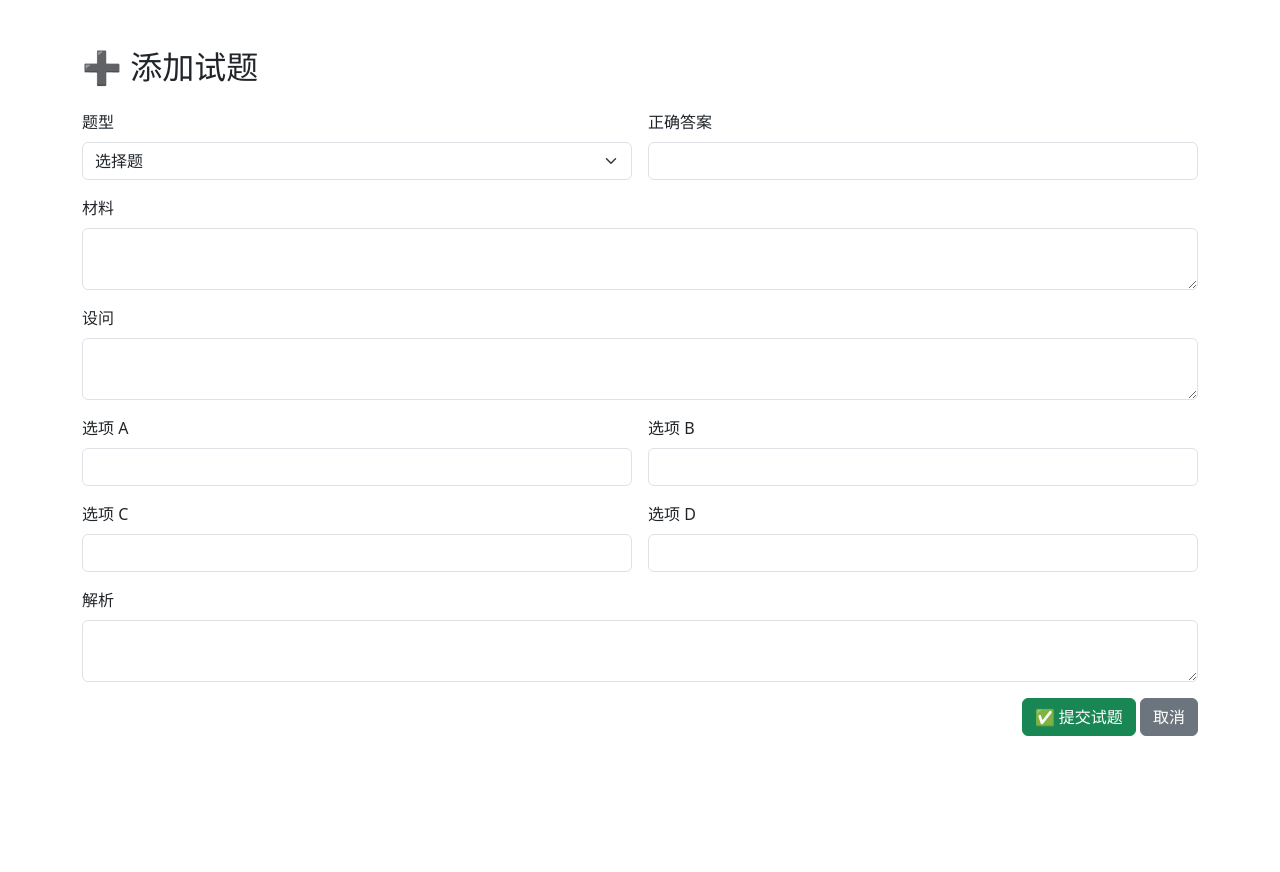
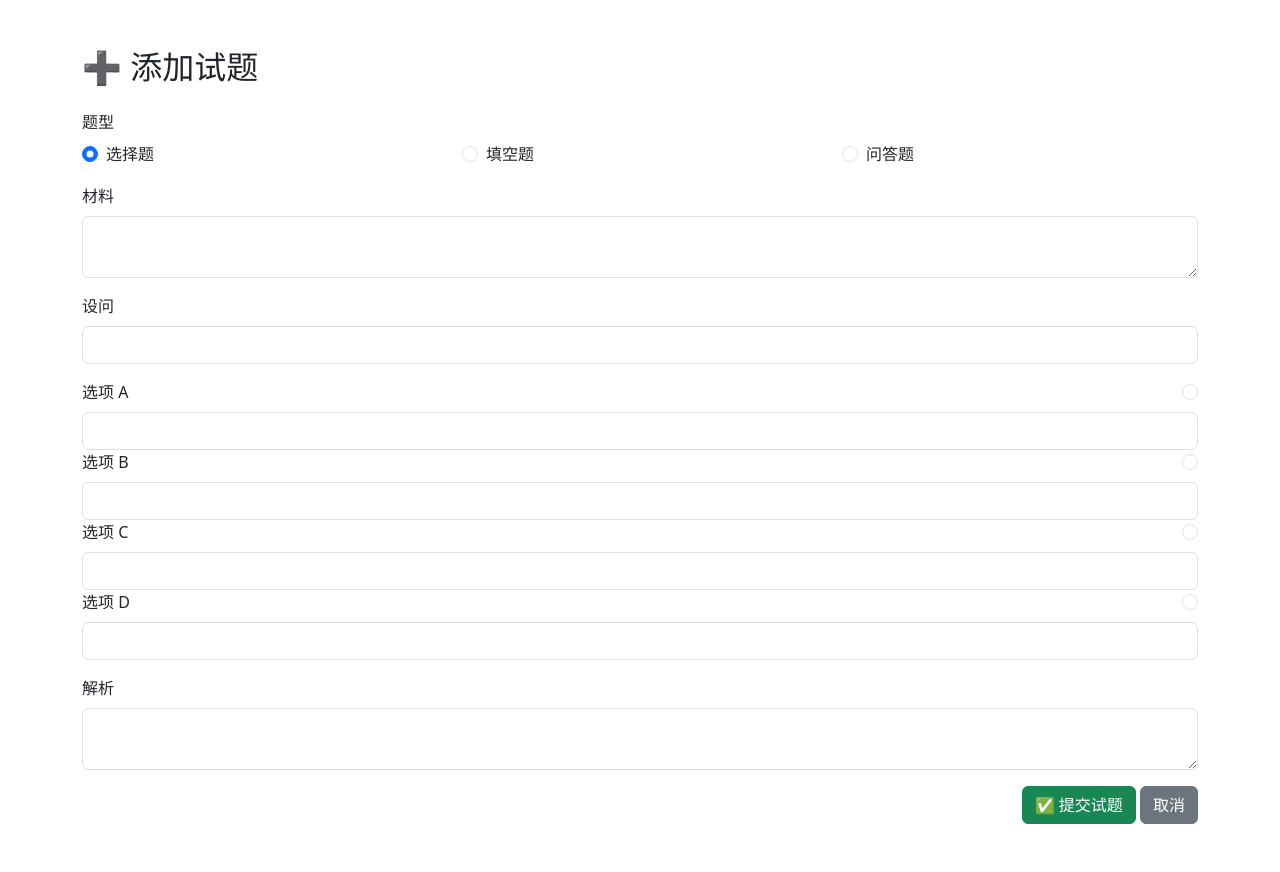
Before and after one commit to KalThuris-AirWind/SZTWEB, a Flask app: page /add in a window 1280 px wide. Before the commit the page ends 736 px from the top, so only its background shows below. Run offline with Flask 3, Linux system fonts and the light colour scheme.

Commit message:
update add_question page with type-based answer input

```diff
--- a/templates/add_question.html
+++ b/templates/add_question.html
@@ -4,27 +4,86 @@
     <meta charset="UTF-8">
     <title>添加试题</title>
     <link href="https://cdn.jsdelivr.net/npm/bootstrap@5.3.0/dist/css/bootstrap.min.css" rel="stylesheet">
+    <script>
+        function validateForm() {
+            const questionType = document.querySelector('input[name="question_type"]:checked').value;
+
+            if (questionType === "选择题") {
+                const correctAnswer = document.querySelector('input[name="correct_answer"]:checked');
+                if (!correctAnswer) {
+                    alert("请确保选择正确答案！");
+                    return false;
+                }
+            } else {
+                const textAnswer = document.getElementById('correct_answer_text').value.trim();
+                if (!textAnswer) {
+                    alert("请填写正确答案！");
+                    return false;
+                }
+            }
+            return true;
+        }
+
+        function toggleAnswerInput() {
+            const type = document.querySelector('input[name="question_type"]:checked').value;
+            const choiceDiv = document.getElementById("choice-options");
+            const textAnswerDiv = document.getElementById("text-answer");
+
+            if (type === "选择题") {
+                choiceDiv.style.display = "block";
+                textAnswerDiv.style.display = "none";
+            } else {
+                choiceDiv.style.display = "none";
+                textAnswerDiv.style.display = "block";
+            }
+        }
+
+        document.addEventListener("DOMContentLoaded", function () {
+            document.querySelectorAll('input[name="question_type"]').forEach(radio => {
+                radio.addEventListener("change", toggleAnswerInput);
+            });
+            toggleAnswerInput();
+
+            document.addEventListener("keydown", function (event) {
+                if ((event.ctrlKey || event.metaKey) && event.key === "Enter") {
+                    event.preventDefault();
+                    if (validateForm()) {
+                        document.querySelector("form").submit();
+                    }
+                }
+            });
+        });
+    </script>
 </head>
 <body class="container py-5">
     <h2 class="mb-4">➕ 添加试题</h2>
 
-    <form action="/add" method="post" autocomplete="off">
+    <form action="/add" method="post" autocomplete="off" onsubmit="return validateForm()">
         <div class="row g-3">
+
             <!-- 题型 -->
-            <div class="col-md-6">
-                <label for="question_type" class="form-label">题型</label>
-                <select id="question_type" name="question_type" class="form-select" required>
-                    <option value="">请选择题型</option>
-                    <option value="选择题" selected>选择题</option>
-                    <option value="填空题">填空题</option>
-                    <option value="问答题">问答题</option>
-                </select>
+            <div class="col-12">
+                <label class="form-label">题型</label>
+                <div class="row">
+                    <div class="col-4">
+                        <div class="form-check">
+                            <input class="form-check-input" type="radio" name="question_type" value="选择题" id="type_choice" checked>
+                            <label class="form-check-label" for="type_choice">选择题</label>
                         </div>
-
-            <!-- 正确答案 -->
-            <div class="col-md-6">
-                <label for="correct_answer" class="form-label">正确答案</label>
-                <input type="text" id="correct_answer" name="correct_answer" class="form-control" autocomplete="off">
+                    </div>
+                    <div class="col-4">
+                        <div class="form-check">
+                            <input class="form-check-input" type="radio" name="question_type" value="填空题" id="type_fill">
+                            <label class="form-check-label" for="type_fill">填空题</label>
+                        </div>
+                    </div>
+                    <div class="col-4">
+                        <div class="form-check">
+                            <input class="form-check-input" type="radio" name="question_type" value="问答题" id="type_qa">
+                            <label class="form-check-label" for="type_qa">问答题</label>
+                        </div>
+                    </div>
+                </div>
             </div>
 
             <!-- 材料 -->
@@ -36,25 +95,68 @@
             <!-- 设问 -->
             <div class="col-12">
                 <label for="question_text" class="form-label">设问</label>
-                <textarea id="question_text" name="question_text" class="form-control" rows="2" required autocomplete="off"></textarea>
+                <input type="text" id="question_text" name="question_text" class="form-control" required autocomplete="off">
             </div>
 
-            <!-- 选项（仅选择题） -->
-            <div class="col-md-6 col-lg-6">
+            <!-- 正确答案（填空题/问答题） -->
+            <div class="col-12" id="text-answer" style="display: none;">
+                <label for="correct_answer_text" class="form-label">正确答案</label>
+                <input type="text" id="correct_answer_text" name="correct_answer" class="form-control" autocomplete="off">
+            </div>
+
+            <!-- 选项 A ~ D + 单选框（仅选择题显示） -->
+            <div id="choice-options">
+                <!-- 选项 A -->
+                <div class="col-12">
+                    <div class="row">
+                        <div class="col-md-6">
                             <label for="option_a" class="form-label">选项 A</label>
+                        </div>
+                        <div class="col-md-6 d-flex justify-content-end">
+                            <input type="radio" name="correct_answer" value="A" class="form-check-input" id="correct_a">
+                        </div>
+                    </div>
                     <input type="text" id="option_a" name="option_a" class="form-control" autocomplete="off">
                 </div>
-            <div class="col-md-6 col-lg-6">
+
+                <!-- 选项 B -->
+                <div class="col-12">
+                    <div class="row">
+                        <div class="col-md-6">
                             <label for="option_b" class="form-label">选项 B</label>
+                        </div>
+                        <div class="col-md-6 d-flex justify-content-end">
+                            <input type="radio" name="correct_answer" value="B" class="form-check-input" id="correct_b">
+                        </div>
+                    </div>
                     <input type="text" id="option_b" name="option_b" class="form-control" autocomplete="off">
                 </div>
-            <div class="col-md-6 col-lg-6">
+
+                <!-- 选项 C -->
+                <div class="col-12">
+                    <div class="row">
+                        <div class="col-md-6">
                             <label for="option_c" class="form-label">选项 C</label>
+                        </div>
+                        <div class="col-md-6 d-flex justify-content-end">
+                            <input type="radio" name="correct_answer" value="C" class="form-check-input" id="correct_c">
+                        </div>
+                    </div>
                     <input type="text" id="option_c" name="option_c" class="form-control" autocomplete="off">
                 </div>
-            <div class="col-md-6 col-lg-6">
+
+                <!-- 选项 D -->
+                <div class="col-12">
+                    <div class="row">
+                        <div class="col-md-6">
                             <label for="option_d" class="form-label">选项 D</label>
+                        </div>
+                        <div class="col-md-6 d-flex justify-content-end">
+                            <input type="radio" name="correct_answer" value="D" class="form-check-input" id="correct_d">
+                        </div>
+                    </div>
                     <input type="text" id="option_d" name="option_d" class="form-control" autocomplete="off">
+                </div>
             </div>
 
             <!-- 解析 -->
```
Also changed, not shown: templates/index.html (+8 -4 lines), sztweb.db. Lines whose indentation alone changed are shown as unchanged.
